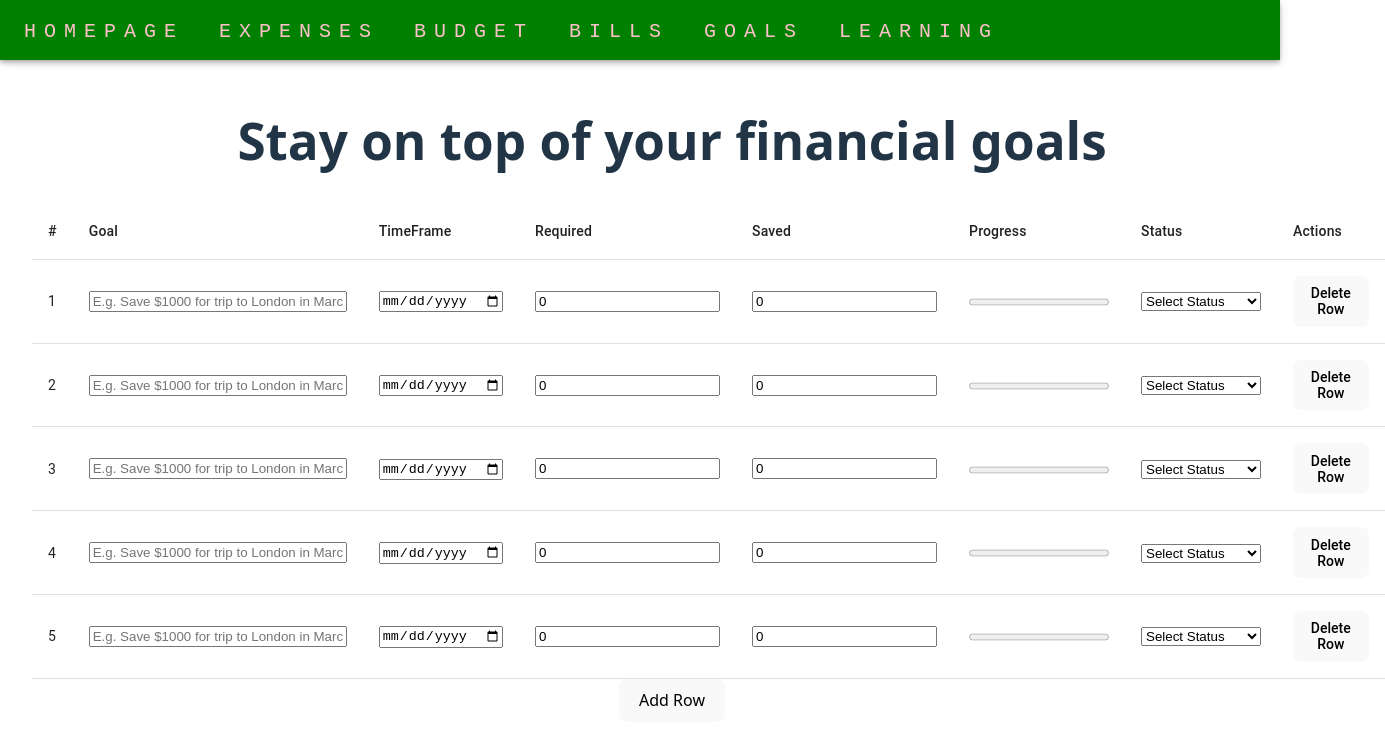
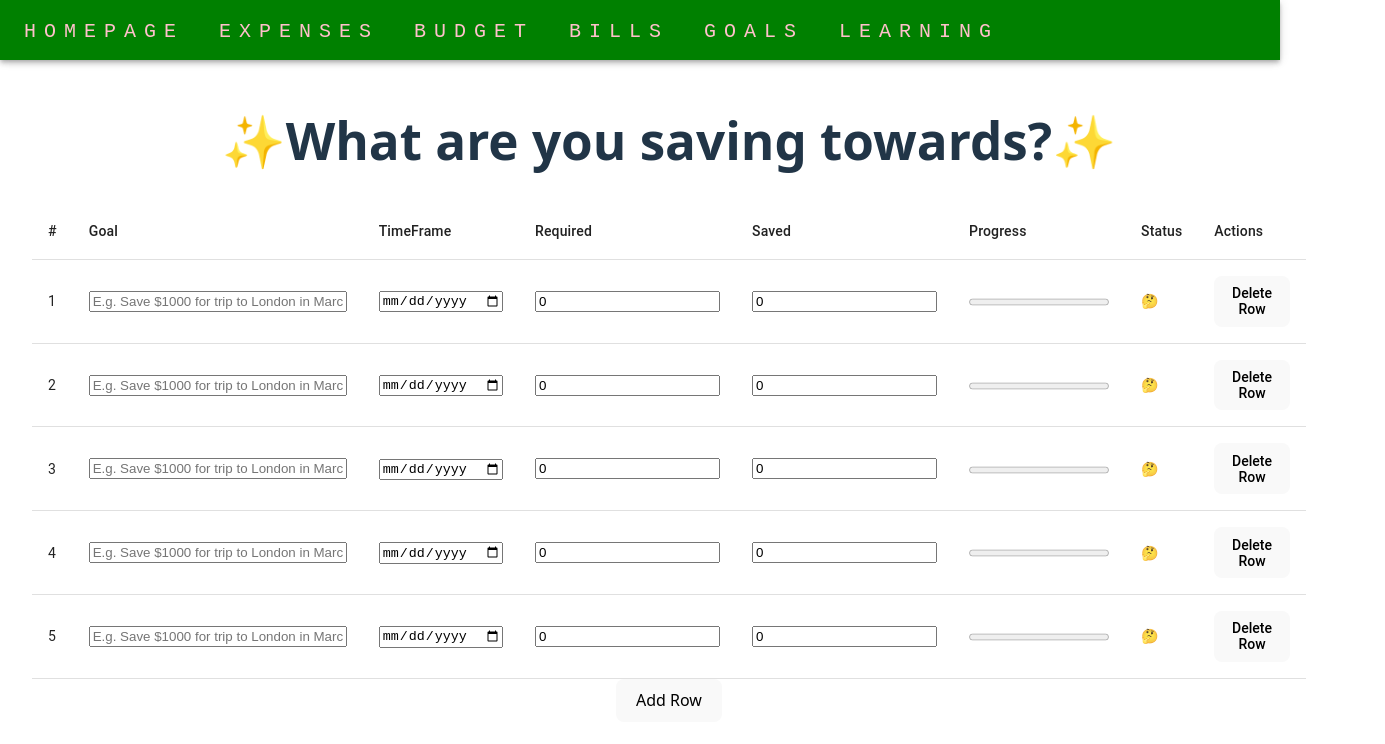
Before and after one commit to jbraun28/Personal-Finance-Tracker, a React (Vite) app: page /goal-tracker in a window 1280 px wide. Shown: the top 744 px of the page, 1385 px wide, since content can reach past the window. Built offline with nearby package versions, Linux system fonts and the light colour scheme.

Commit message:
Add dynamic status based on user savings progress in goals page

```diff
--- a/src/pages/GoalTracker.jsx
+++ b/src/pages/GoalTracker.jsx
@@ -28,6 +28,18 @@
     const savedRows = localStorage.getItem(local_storage_key);
     return savedRows ? JSON.parse(savedRows) : initialRows
   });
+
+
+  const getStatus = (row) => {
+    //if user hasn't input either money required or money saved, output confused emoji
+    if (!row.required || !row.saved) {
+      return "🤔";
+    }
+
+    //otherwise, update status accordingly
+    const progress = (row.saved / row.required * 100);
+    return progress < 100 ? "🚧 (In Progress)" : "✅ (Completed)";
+  }
 
   useEffect(() => {
     localStorage.setItem(local_storage_key, JSON.stringify(rows));
@@ -63,7 +75,7 @@
   return (
     <div>
       <div>
-        <h1>Stay on top of your financial goals</h1>
+        <h1>✨What are you saving towards?✨</h1>
       </div>
       <Table>
         <TableHead>
@@ -118,12 +130,7 @@
                 </progress>
               </TableCell>
               <TableCell>
-                <select value={row.status}
-                onChange={(e) => handleInputChange(rowIdx, 'status', e)}>
-                  <option value="">Select Status</option>
-                  <option value="Complete">✅ (Completed)</option>
-                  <option value="In Progress">🚧 (In Progress)</option>
-                </select>
+                {getStatus(row)}
               </TableCell>
               <TableCell>
                 <button onClick={() => handleDeleteRow(rowIdx)}>Delete Row</button>
```
